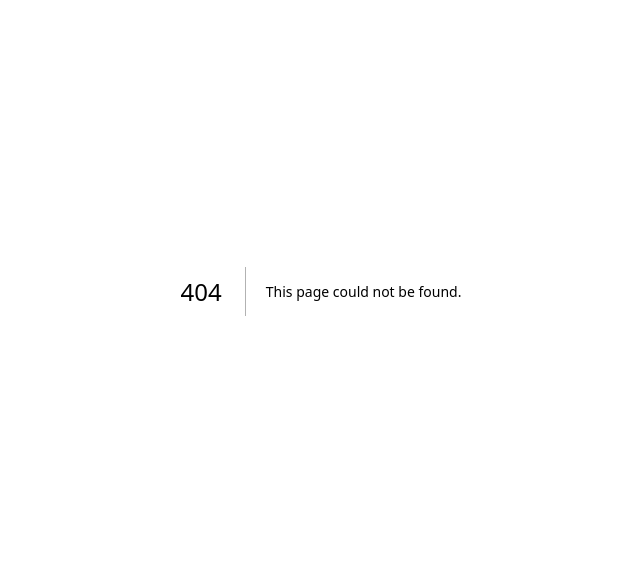
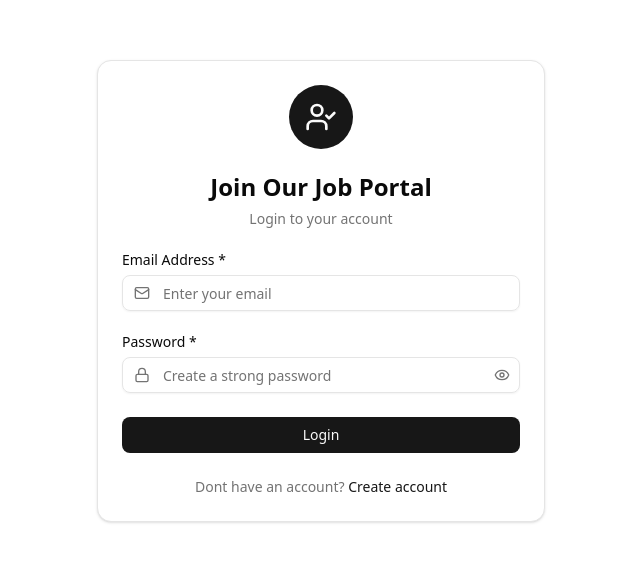
Before and after one commit to vaibhavMahmia/job_portal_next, a Next.js app: page /login in a window 1280 px wide. Before the commit this address had no page. Shown: the part 109-670 px from the top of the page, without its empty margins (319-959 px from the left). Built offline with nearby package versions, Linux system fonts and the light colour scheme.

Commit message:
login page + drizzle orm db

```diff
--- a/package.json
+++ b/package.json
@@ -13,7 +13,10 @@
     "@radix-ui/react-slot": "^1.2.3",
     "class-variance-authority": "^0.7.1",
     "clsx": "^2.1.1",
+    "dotenv": "^17.2.3",
+    "drizzle-orm": "^0.44.6",
     "lucide-react": "^0.544.0",
+    "mysql2": "^3.15.1",
     "next": "15.5.4",
     "react": "19.1.0",
     "react-dom": "19.1.0",
@@ -24,7 +27,9 @@
     "@types/node": "^20",
     "@types/react": "^19",
     "@types/react-dom": "^19",
+    "drizzle-kit": "^0.31.5",
     "tailwindcss": "^4",
+    "tsx": "^4.20.6",
     "tw-animate-css": "^1.4.0",
     "typescript": "^5"
   }
--- /dev/null
+++ b/src/app/login/page.tsx
@@ -0,0 +1,125 @@
+'use client';
+import React, { ChangeEvent, FormEvent, useState } from "react";
+import { Input } from "@/components/ui/input";
+import {
+    Card,
+    CardContent,
+    CardDescription,
+    CardHeader,
+    CardTitle,
+} from "@/components/ui/card";
+import { Eye, EyeOff, Lock, Mail, User, UserCheck } from "lucide-react";
+import { Label } from "@/components/ui/label";
+import { Button } from "@/components/ui/button";
+import Link from "next/link";
+
+interface LoginFormData {
+    email: string;
+    password: string;
+}
+
+const LoginPage: React.FC = () => {
+    const [formData, setFormData] = useState<LoginFormData>({
+        email: '',
+        password: '',
+    });
+
+    const [showPassword, setShowPassword] = useState(false);
+    const handleInputChange = (name: string, value: string) => {
+        setFormData((prev) => ({
+            ...prev,
+            [name]: value,
+        }));
+    };
+
+    console.log(formData);
+
+    const handleSubmit = (e: FormEvent) => {
+        try {
+        } catch (error) { }
+    };
+
+    return <div className="min-h-screen bg-background flex items-center justify-center p-4">
+        <Card className="w-full max-w-md">
+            <CardHeader className="text-center">
+                <div className="mx-auto w-16 h-16 bg-primary rounded-full flex items-center justify-center mb-4">
+                    <UserCheck className="w-8 h-8 text-primary-foreground" />
+                </div>
+                <CardTitle className="text-2xl">Join Our Job Portal</CardTitle>
+                <CardDescription>Login to your account</CardDescription>
+            </CardHeader>
+
+            <CardContent>
+                <form onSubmit={handleSubmit} className="space-y-6">
+                    {/* Email Field */}
+                    <div className="space-y-2">
+                        <Label htmlFor="email">Email Address *</Label>
+                        <div className="relative">
+                            <Mail className="absolute left-3 top-1/2 transform -translate-y-1/2 w-4 h-4 text-muted-foreground" />
+                            <Input
+                                id="email"
+                                type="email"
+                                placeholder="Enter your email"
+                                required
+                                value={formData.email}
+                                onChange={(e: ChangeEvent<HTMLInputElement>) =>
+                                    handleInputChange("email", e.target.value)
+                                }
+                                className={`pl-10 `}
+                            />
+                        </div>
+                    </div>
+                    {/* Password Field */}
+                    <div className="space-y-2">
+                        <Label htmlFor="password">Password *</Label>
+                        <div className="relative">
+                            <Lock className="absolute left-3 top-1/2 transform -translate-y-1/2 w-4 h-4 text-muted-foreground" />
+                            <Input
+                                id="password"
+                                type={showPassword ? "text" : "password"}
+                                placeholder="Create a strong password"
+                                required
+                                value={formData.password}
+                                onChange={(e: ChangeEvent<HTMLInputElement>) =>
+                                    handleInputChange("password", e.target.value)
+                                }
+                                className={`pl-10 pr-10 `}
+                            />
+
+                            <Button
+                                type="button"
+                                variant="ghost"
+                                size="sm"
+                                className="absolute right-0 top-0 h-full px-3 py-2 hover:bg-transparent"
+                                onClick={() => setShowPassword(!showPassword)}
+                            >
+                                {showPassword ? (
+                                    <EyeOff className="w-4 h-4 text-muted-foreground" />
+                                ) : (
+                                    <Eye className="w-4 h-4 text-muted-foreground" />
+                                )}
+                            </Button>
+                        </div>
+                    </div>
+                    {/* Submit Button */}
+                    <Button type="submit" className="w-full">
+                        Login
+                    </Button>
+
+                    <div className="text-center">
+                        <p className="text-sm text-muted-foreground">
+                            Dont have an account?{" "}
+                            <Link
+                                href="/register"
+                                className="text-primary hover:text-primary/80 font-medium underline-offset-4 hover:underline"
+                            >
+                                Create account
+                            </Link>
+                        </p>
+                    </div>
+                </form>
+            </CardContent>
+        </Card>
+    </div>;
+}
+export default LoginPage;
--- a/src/app/register/page.tsx
+++ b/src/app/register/page.tsx
@@ -18,6 +18,7 @@ import {
 import { Eye, EyeOff, Lock, Mail, User, UserCheck } from "lucide-react";
 import { Label } from "@/components/ui/label";
 import { Button } from "@/components/ui/button";
+import Link from "next/link";
 
 interface RegistrationFormData {
     name: string;
@@ -216,12 +217,12 @@ const RegisterPage: React.FC = () => {
                     <div className="text-center">
                         <p className="text-sm text-muted-foreground">
                             Already have an account?{" "}
-                            <a
-                                href="#"
+                            <Link
+                                href="/login"
                                 className="text-primary hover:text-primary/80 font-medium underline-offset-4 hover:underline"
                             >
                                 Sign in here
-                            </a>
+                            </Link>
                         </p>
                     </div>
                 </form>
--- /dev/null
+++ b/src/config/db.ts
@@ -0,0 +1,8 @@
+import { drizzle } from "drizzle-orm/mysql2";
+import mysql2 from 'mysql2/promise';
+
+const pool = mysql2.createPool({
+    uri: process.env.DATABASE_URL as string
+});
+
+export const db = drizzle(pool);
```
Also changed, not shown: 2 other files (tests, documents, lock files or other folders).
